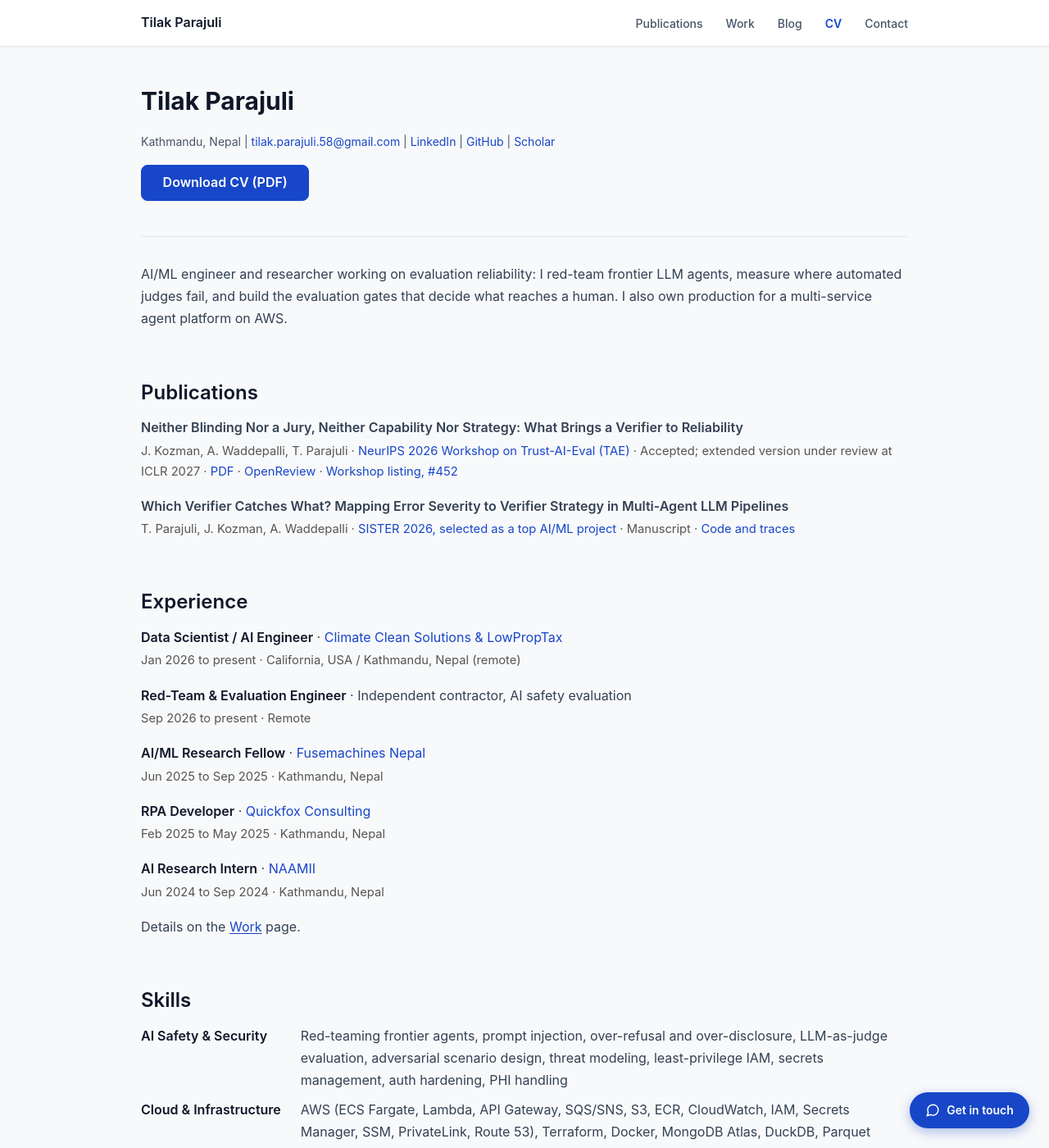
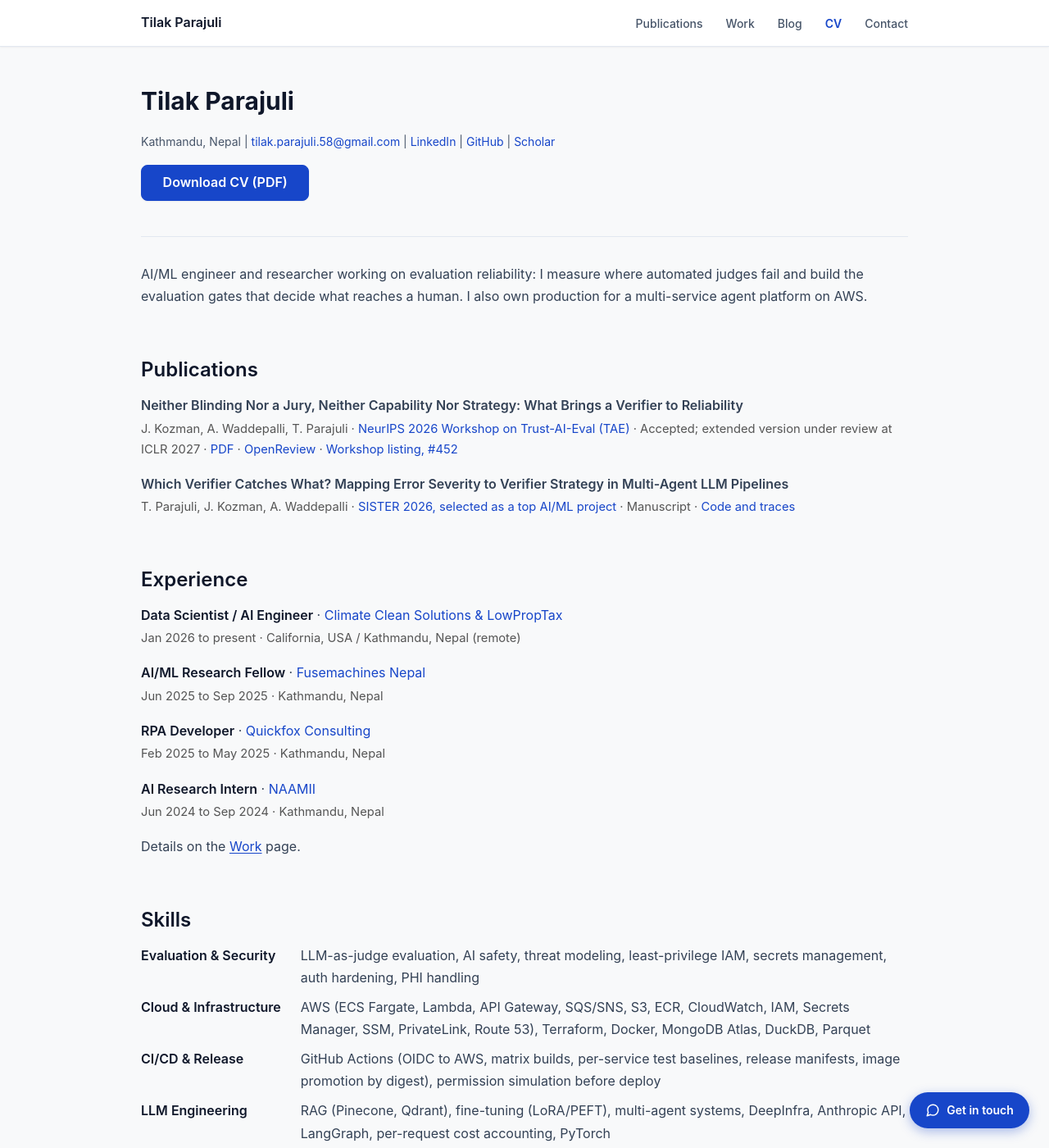
Before and after one commit to parajuli-ai/academic-website, a Jekyll site: the page built from cv.md, in a window 1280 px wide and 1400 px high. Shown: the whole window at 82% size. Built offline with Jekyll 4.4.1, drawn with Linux system fonts in a browser that asks for light colours.

Commit message:
Remove contract evaluation work from public pages and CV

```diff
--- a/_config.yml
+++ b/_config.yml
@@ -4,7 +4,7 @@ email: tilak.parajuli.58@gmail.com
 description: >-
   AI/ML engineer, data scientist and researcher working on evaluation reliability:
   when one model judges another, where that fails, and what fixes it. Production
-  multi-agent systems on AWS; red-teaming of frontier LLM agents.
+  multi-agent systems on AWS.
 baseurl: ""
 url: "https://tilakparajuli.name.np"
 
--- a/_data/experience.yml
+++ b/_data/experience.yml
@@ -8,13 +8,6 @@
     - "Built the infrastructure and release practice: all infrastructure as code with Terraform, CI/CD with GitHub Actions, releases that ship exactly what was tested, and least-privilege access throughout."
     - "Designed the evaluation layer: a QA agent checks every valuation before a human sees it, and production outcomes are traced end to end to verify they are correct."
     - "Lead LLM cost and model-selection decisions across the platform."
-
-- role: "Red-Team & Evaluation Engineer"
-  org: "Independent contractor, AI safety evaluation"
-  dates: "Sep 2026 to present"
-  location: "Remote"
-  bullets:
-    - "Design adversarial and edge-case scenarios for frontier LLM agents with machine-verifiable pass/fail criteria covering over-refusal, over-disclosure and prompt injection; run them across multiple frontier models and report attack-success and solvability rates."
 
 - role: "AI/ML Research Fellow"
   org: "Fusemachines Nepal"
--- a/cv.md
+++ b/cv.md
@@ -18,7 +18,7 @@ hide_title: true
   <p class="cv-download"><a href="{{ '/assets/tilak-parajuli-cv.pdf' | relative_url }}" class="btn" target="_blank" rel="noopener">Download CV (PDF)</a></p>
 </div>
 
-AI/ML engineer and researcher working on evaluation reliability: I red-team frontier LLM agents, measure where automated judges fail, and build the evaluation gates that decide what reaches a human. I also own production for a multi-service agent platform on AWS.
+AI/ML engineer and researcher working on evaluation reliability: I measure where automated judges fail and build the evaluation gates that decide what reaches a human. I also own production for a multi-service agent platform on AWS.
 
 ## Publications
 
@@ -33,8 +33,8 @@ Details on the [Work]({{ '/work/' | relative_url }}) page.
 ## Skills
 
 <dl class="skills">
-  <dt>AI Safety &amp; Security</dt>
-  <dd>Red-teaming frontier agents, prompt injection, over-refusal and over-disclosure, LLM-as-judge evaluation, adversarial scenario design, threat modeling, least-privilege IAM, secrets management, auth hardening, PHI handling</dd>
+  <dt>Evaluation &amp; Security</dt>
+  <dd>LLM-as-judge evaluation, AI safety, threat modeling, least-privilege IAM, secrets management, auth hardening, PHI handling</dd>
   <dt>Cloud &amp; Infrastructure</dt>
   <dd>AWS (ECS Fargate, Lambda, API Gateway, SQS/SNS, S3, ECR, CloudWatch, IAM, Secrets Manager, SSM, PrivateLink, Route 53), Terraform, Docker, MongoDB Atlas, DuckDB, Parquet</dd>
   <dt>CI/CD &amp; Release</dt>
```
Also changed, not shown: index.md (+2 -3 lines), 1 other file.
